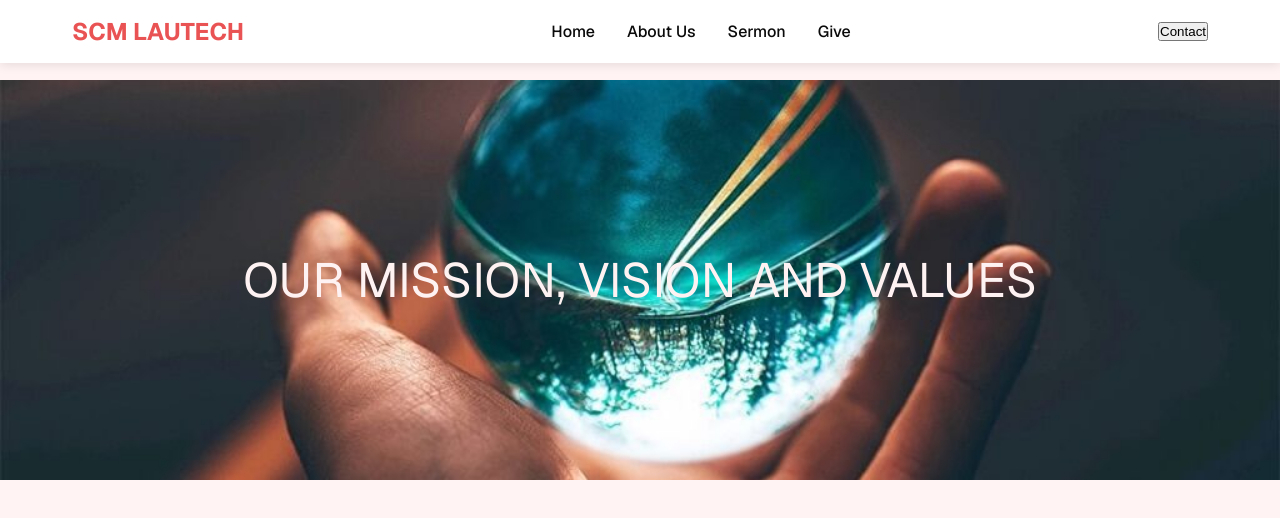
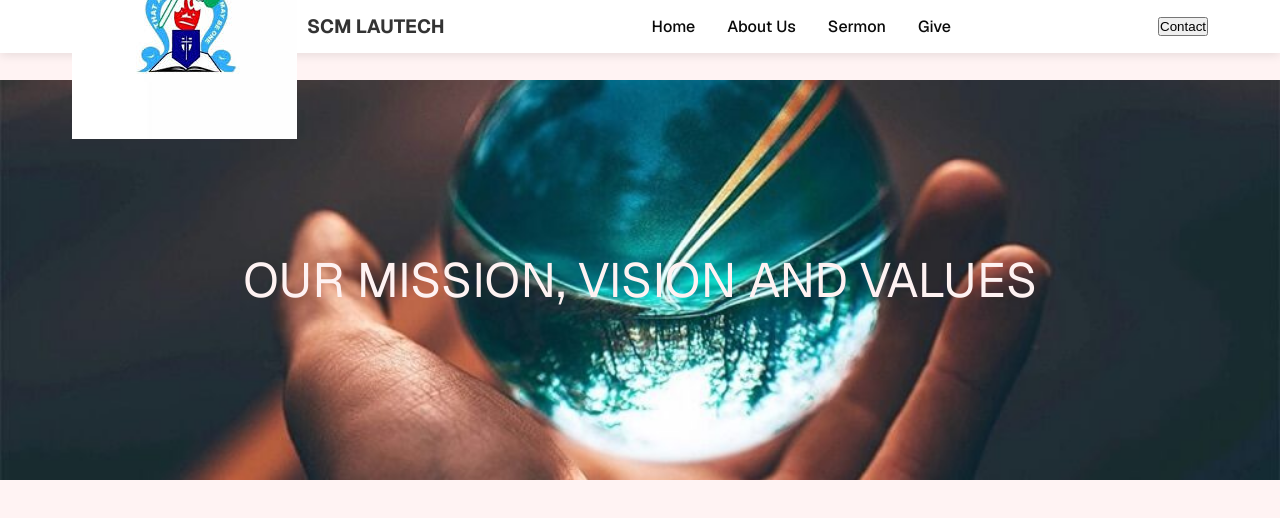
Before and after one commit to deltech-designs/scm-lautech, a plain HTML site: page About.uss.html in a window 1280 px wide. Shown: the top 518 px of the page. Drawn offline with nearby package versions, Linux system fonts and the light colour scheme.

Commit message:
second commit

```diff
--- a/About.uss.html
+++ b/About.uss.html
@@ -17,14 +17,16 @@
     <!-- Navbar -->
     <nav class="navbar">
       <div class="navbar-container">
-        <a href="#" class="navbar-logo">SCM LAUTECH</a>
+        <a href="#" class="navbar-logo"
+          ><img src="SCM LOGO.jpg" alt="SCM Logo" /> SCM LAUTECH</a
+        >
         <ul class="navbar-menu">
           <li><a href="#home">Home</a></li>
           <li><a href="#about">About Us</a></li>
           <li><a href="#sermon">Sermon</a></li>
           <li><a href="#give">Give</a></li>
         </ul>
-        <button>Contact </button>
+        <button>Contact</button>
         <button class="navbar-toggle" onclick="toggleMobileMenu()">☰</button>
       </div>
       <div class="navbar-mobile" id="mobile-menu">
--- a/about.us.css
+++ b/about.us.css
@@ -31,11 +31,23 @@ body {
   padding: 0 2rem;
 }
 
-.navbar-logo {
+/* .navbar-logo {
   font-size: 1.5rem;
   font-weight: 700;
   color: #ea5353;
   text-decoration: none;
+} */
+
+.navbar-logo {
+  display: flex;
+  align-items: center;
+  text-decoration: none;
+  color: #333;
+  font-weight: bold;
+  font-size: 1.2rem;
+  gap: 10px;
+  height: 20px;
+  border-radius: 40px;
 }
 
 .navbar-menu {
```
Also changed, not shown: SCM LOGO.jpg (added).
